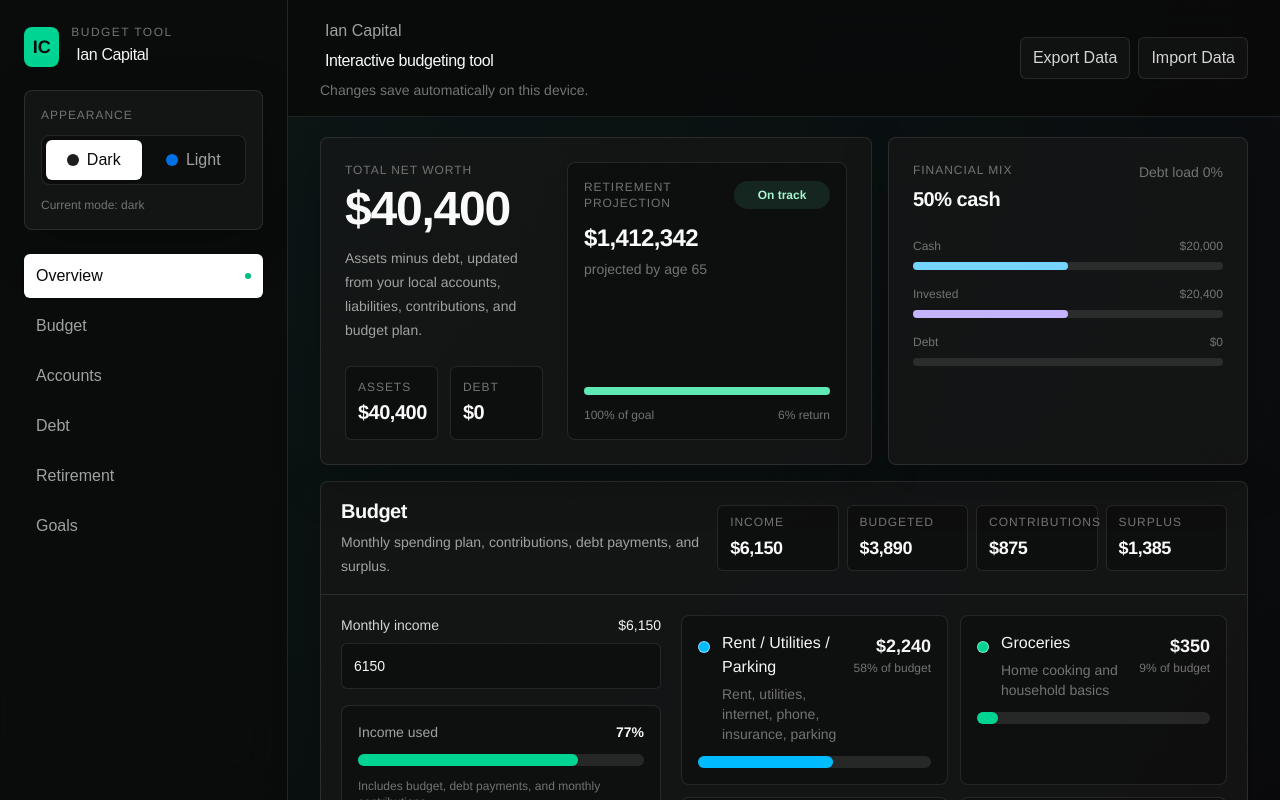
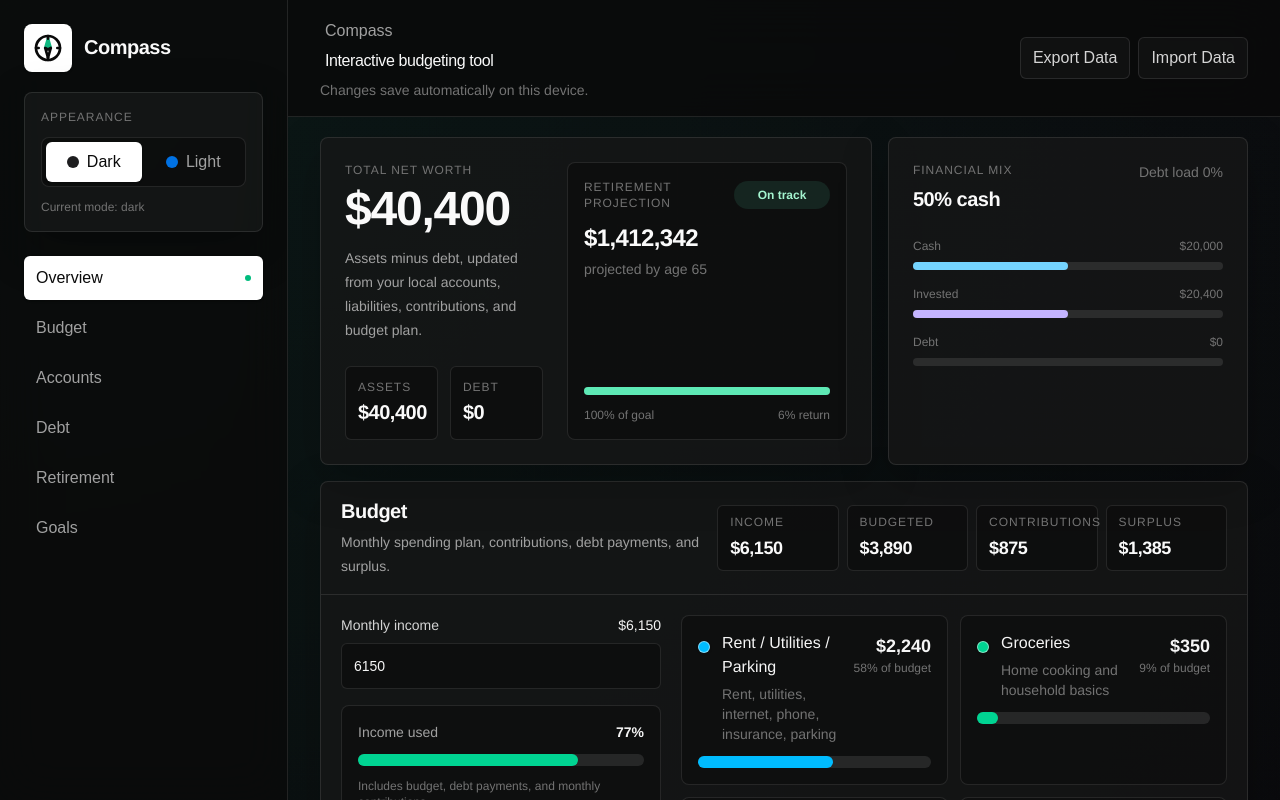
Before and after one commit to ian21morrison/Budget_App, a Next.js app: page / in a window 1280 px wide. Shown: the top 800 px of the page. Built offline with nearby package versions, Linux system fonts and the light colour scheme.

Commit message:
Brand app as Compass

```diff
--- a/app/globals.css
+++ b/app/globals.css
@@ -148,9 +148,12 @@ html[data-theme="light"] main[data-theme="light"] {
   background-color: #34c759 !important;
 }
 
-[data-theme="light"] [class~="bg-sky-300"],
+[data-theme="light"] [class~="bg-sky-300"] {
+  background-color: #0071e3 !important;
+}
+
 [data-theme="light"] [class~="bg-violet-300"] {
-  background-color: #0071e3 !important;
+  background-color: #8e44ad !important;
 }
 
 [data-theme="light"] [class~="bg-rose-300"] {
--- a/app/layout.tsx
+++ b/app/layout.tsx
@@ -2,7 +2,7 @@ import type { Metadata } from "next";
 import "./globals.css";
 
 export const metadata: Metadata = {
-  title: "Ian Capital Dashboard",
+  title: "Compass",
   description: "A modern finance dashboard homepage.",
 };
 
--- a/app/page.tsx
+++ b/app/page.tsx
@@ -35,7 +35,7 @@ import {
   getContributionAccounts,
 } from "@/lib/calculations/budget";
 import { defaultReturnForAccount } from "@/lib/calculations/returns";
-import { formatCurrency, getInitials } from "@/lib/formatting";
+import { formatCurrency } from "@/lib/formatting";
 import { calculateRetirementProjection } from "@/lib/projections/retirement";
 import {
   DEFAULT_BRAND_NAME,
@@ -79,6 +79,7 @@ const createId = (prefix: string) =>
 
 const defaultBudgetState = createDefaultBudgetState();
 const THEME_STORAGE_KEY = "ian-capital-budget-theme";
+const LEGACY_BRAND_NAME = "Ian Capital";
 
 type InterfaceTheme = "dark" | "light";
 
@@ -127,7 +128,12 @@ export default function Home() {
       }
 
       if (savedState) {
-        setBrandName(savedState.brandName);
+        const savedBrandName =
+          savedState.brandName === LEGACY_BRAND_NAME
+            ? DEFAULT_BRAND_NAME
+            : savedState.brandName;
+
+        setBrandName(savedBrandName);
         setDashboardTitle(savedState.dashboardTitle);
         setAccounts(savedState.accounts);
         setBudgets(savedState.budgets);
@@ -139,6 +145,10 @@ export default function Home() {
         setContributionReturns(savedState.contributionReturns);
         setCompletedActions(savedState.completedActions);
         setLastSavedAt(new Date());
+
+        if (savedBrandName !== savedState.brandName) {
+          persistBudgetState({ ...savedState, brandName: savedBrandName });
+        }
       }
     }, 0);
 
@@ -771,22 +781,36 @@ export default function Home() {
         <aside className="sticky top-0 hidden h-screen w-72 shrink-0 overflow-y-auto border-r border-white/10 bg-neutral-950/80 px-6 py-6 backdrop-blur-xl lg:flex lg:flex-col">
           <div className="mb-5">
             <div className="flex items-center gap-3">
-              <div className="grid size-10 place-items-center rounded-lg bg-emerald-400 text-lg font-black text-neutral-950">
-                {getInitials(brandName)}
+              <div
+                className="grid size-12 place-items-center rounded-lg border border-white/20 bg-[#fff] text-neutral-950 shadow-sm"
+                aria-hidden="true"
+              >
+                <svg
+                  viewBox="0 0 24 24"
+                  className="size-8"
+                  fill="none"
+                  stroke="currentColor"
+                  strokeLinecap="round"
+                  strokeLinejoin="round"
+                  strokeWidth="2"
+                >
+                  <circle cx="12" cy="12" r="9" />
+                  <path
+                    d="M12 4.8 14.1 12 12 10.9 9.9 12 12 4.8Z"
+                    fill="#10b981"
+                    stroke="#10b981"
+                  />
+                  <path d="M12 19.2 9.9 12 12 13.1 14.1 12 12 19.2Z" />
+                  <path d="M12 3v2" />
+                  <path d="M12 19v2" />
+                  <path d="M3 12h2" />
+                  <path d="M19 12h2" />
+                </svg>
               </div>
               <div className="min-w-0">
-                <p className="text-xs font-medium uppercase tracking-[0.12em] text-neutral-500">
-                  Budget Tool
+                <p className="text-xl font-semibold tracking-tight text-neutral-50">
+                  Compass
                 </p>
-                <label className="block">
-                  <span className="sr-only">Brand name</span>
-                  <input
-                    type="text"
-                    value={brandName}
-                    onChange={(event) => updateBrandName(event.target.value)}
-                    className="w-full rounded-md border border-transparent bg-transparent px-1 py-0.5 text-lg font-semibold tracking-tight text-neutral-100 outline-none transition hover:border-white/10 hover:bg-white/[0.04] focus:border-emerald-300/60 focus:bg-neutral-950/70"
-                  />
-                </label>
               </div>
             </div>
           </div>
--- a/lib/storage/defaults.ts
+++ b/lib/storage/defaults.ts
@@ -168,7 +168,7 @@ export const DEFAULT_MONTHLY_INVESTING = Object.values(
 ).reduce((total, amount) => total + amount, 0);
 
 export const STORAGE_KEY = "ian-capital-budget-state-v1";
-export const DEFAULT_BRAND_NAME = "Ian Capital";
+export const DEFAULT_BRAND_NAME = "Compass";
 export const DEFAULT_DASHBOARD_TITLE = "Interactive budgeting tool";
 export const DEFAULT_MONTHLY_INCOME = 6150;
 
```
